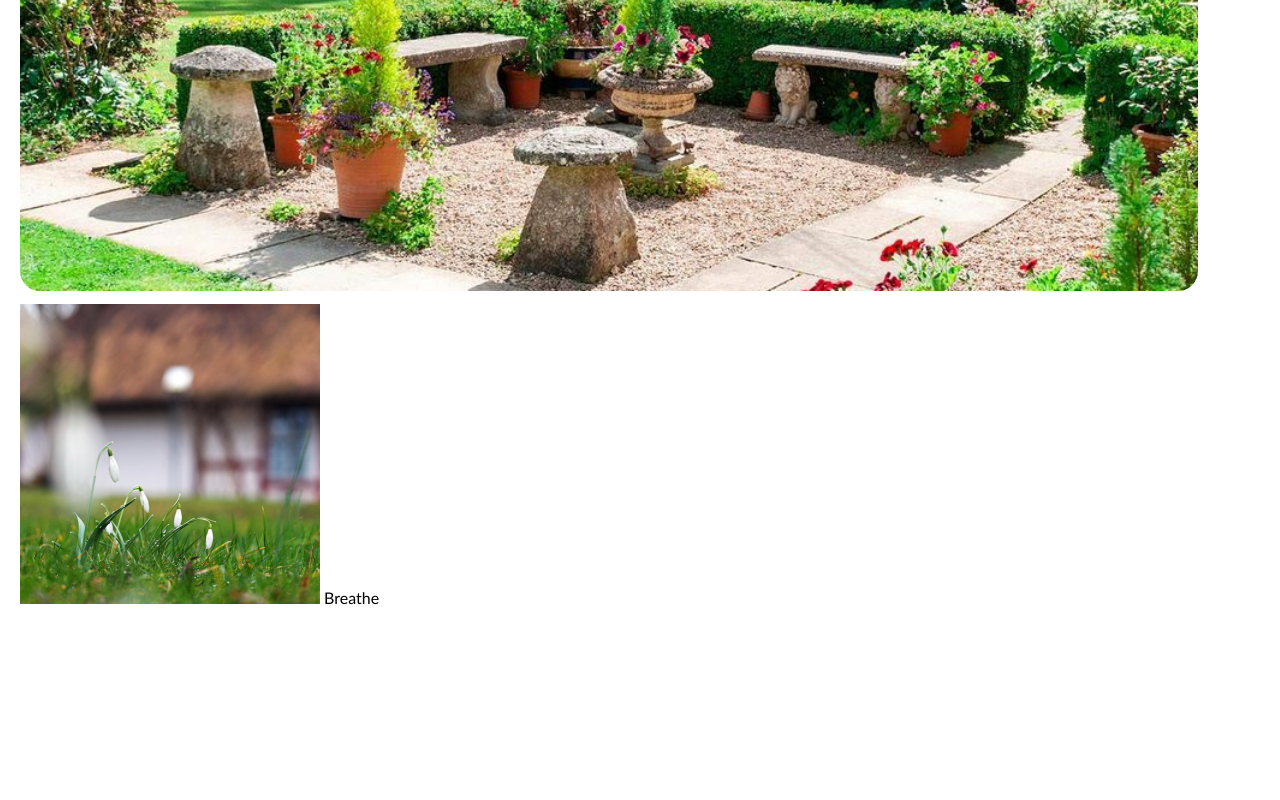
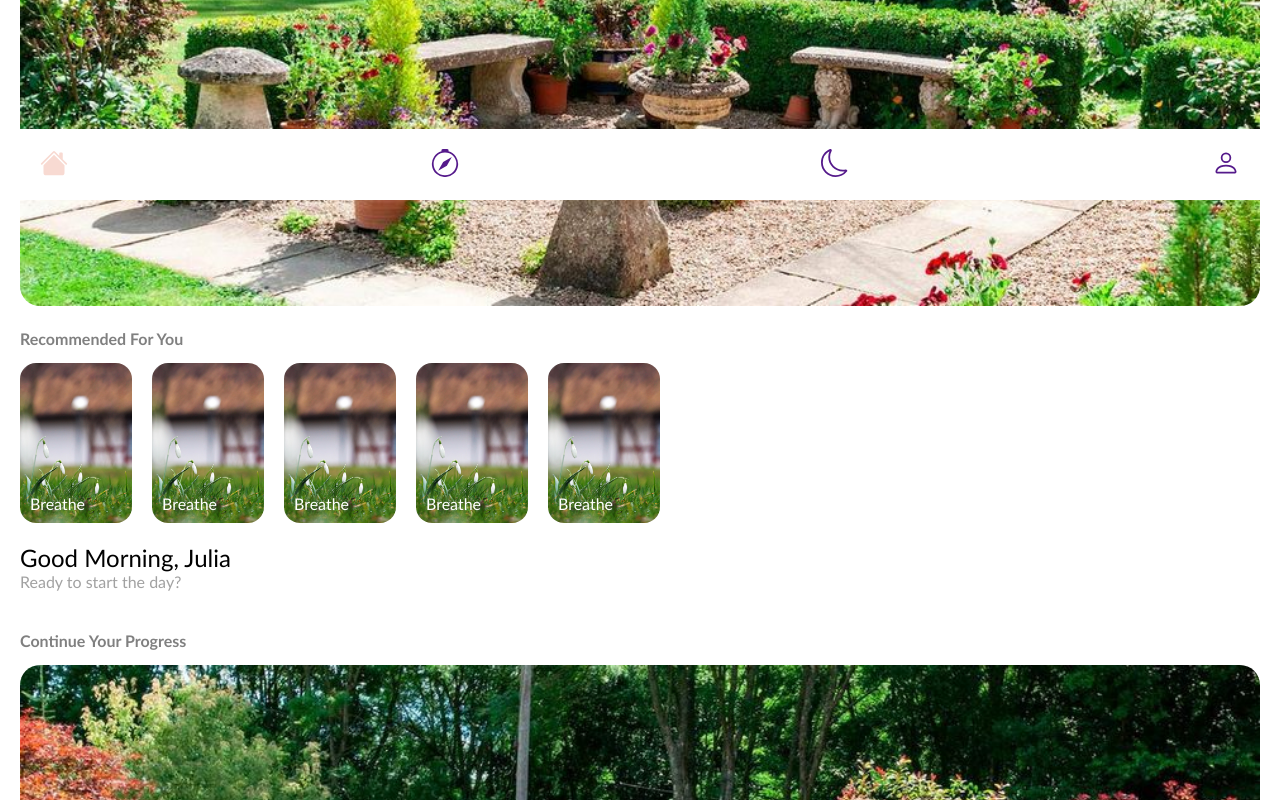
Before and after one commit to Roberto12541/pwa, a plain HTML site: page html/inicio.html in a window 1280 px wide. Shown: the part 600-1400 px from the top of the page. Before the commit the page ends 1207 px from the top, so only its background shows below. Drawn offline with Linux system fonts and the light colour scheme.

Commit message:
Home page

```diff
--- a/css/inicio.css
+++ b/css/inicio.css
@@ -3,6 +3,7 @@
   padding: 0;
   box-sizing: border-box;
   font-family: "Gill Sans", "Gill Sans MT", Calibri, "Trebuchet MS", sans-serif;
+  list-style: none;
 }
 h2 {
   font-weight: 500;
@@ -14,21 +15,66 @@ header {
   padding: 0 20px;
 }
 .page-header {
-  margin: 40px 0px;
+  margin: 20px 0px;
 }
 .page-header span {
   color: rgba(128, 128, 128, 0.74);
 }
 .page-body{
+  margin-top: 40px;
   display: flex;
   flex-direction: column;
-  gap: 10px;
+  gap: 20px;
 }
 .page-body .continue h4{
   margin-bottom: 15px;
   color: gray;
 }
 .page-body .continue img {
-  width: 95%;
+  width: 100%;
   border-radius: 20px;
 }
+.recomendaciones h4{
+  margin-bottom: 15px;
+  color: gray;
+}
+.contenedor-recomendaciones{
+  width: 100%;
+  overflow-x: scroll;
+  display: flex;
+  gap: 20px;
+}
+.contenedor-recomendaciones .recomendacion{
+  flex: 0 0 auto;
+  width: 7rem;
+  height: 10rem;
+  background-image: url("../img/Jardin.png");
+  background-size: cover;
+  background-position: center center;
+  border-radius: 1rem;
+  position: relative;
+}
+.contenedor-recomendaciones .recomendacion span{
+  color: white;
+  position: absolute;
+  bottom: 10px;
+  left: 10px;
+}
+footer{
+  background-color: white;
+  position: fixed;
+  /* border-top: 1px solid rgba(128, 128, 128, 0.164); */
+  width: 100%;
+  bottom: 0;
+}
+footer nav ul{
+  display: flex;
+  align-items: center;
+  justify-content: space-between;
+}
+footer nav ul li .activo{
+  color: #f8dad2;
+}
+footer nav{
+  padding: 20px 40px;
+}
--- a/html/inicio.html
+++ b/html/inicio.html
@@ -1,5 +1,6 @@
 <!DOCTYPE html>
 <html lang="es">
+
 <head>
   <meta charset="UTF-8">
   <meta http-equiv="X-UA-Compatible" content="IE=edge">
@@ -22,10 +23,13 @@
   <link rel="stylesheet" href="../css/inicio.css">
   <title>FloraTech</title>
 </head>
+
 <body>
   <header>
-    <svg xmlns="http://www.w3.org/2000/svg" width="24" height="24" fill="currentColor" class="bi bi-list" viewBox="0 0 16 16">
-      <path fill-rule="evenodd" d="M2.5 12a.5.5 0 0 1 .5-.5h10a.5.5 0 0 1 0 1H3a.5.5 0 0 1-.5-.5zm0-4a.5.5 0 0 1 .5-.5h10a.5.5 0 0 1 0 1H3a.5.5 0 0 1-.5-.5zm0-4a.5.5 0 0 1 .5-.5h10a.5.5 0 0 1 0 1H3a.5.5 0 0 1-.5-.5z"/>
+    <svg xmlns="http://www.w3.org/2000/svg" width="24" height="24" fill="currentColor" class="bi bi-list"
+      viewBox="0 0 16 16">
+      <path fill-rule="evenodd"
+        d="M2.5 12a.5.5 0 0 1 .5-.5h10a.5.5 0 0 1 0 1H3a.5.5 0 0 1-.5-.5zm0-4a.5.5 0 0 1 .5-.5h10a.5.5 0 0 1 0 1H3a.5.5 0 0 1-.5-.5zm0-4a.5.5 0 0 1 .5-.5h10a.5.5 0 0 1 0 1H3a.5.5 0 0 1-.5-.5z" />
     </svg>
   </header>
   <main>
@@ -40,14 +44,98 @@
           <img src="../img/jardin.jpg" alt="">
         </div>
         <div class="recomendaciones">
+          <h4>Recommended For You</h4>
+          <div class="contenedor-recomendaciones">
             <div class="recomendacion">
-            <img src="../img/Jardin.png" alt="">
               <span>Breathe</span>
+            </div>
+            <div class="recomendacion">
+              <span>Breathe</span>
+            </div>
+            <div class="recomendacion">
+              <span>Breathe</span>
+            </div>
+            <div class="recomendacion">
+              <span>Breathe</span>
+            </div>
+            <div class="recomendacion">
+              <span>Breathe</span>
+            </div>
+          </div>
+        </div>
+      </div>
+    </section>
+    <section class="page">
+      <div class="page-header">
+        <h2>Good Morning, Julia</h2>
+        <span>Ready to start the day?</span>
+      </div>
+      <div class="page-body">
+        <div class="continue">
+          <h4>Continue Your Progress</h4>
+          <img src="../img/jardin.jpg" alt="">
+        </div>
+        <div class="recomendaciones">
+          <h4>Recommended For You</h4>
+          <div class="contenedor-recomendaciones">
+            <div class="recomendacion">
+              <span>Breathe</span>
+            </div>
+            <div class="recomendacion">
+              <span>Breathe</span>
+            </div>
+            <div class="recomendacion">
+              <span>Breathe</span>
+            </div>
+            <div class="recomendacion">
+              <span>Breathe</span>
+            </div>
+            <div class="recomendacion">
+              <span>Breathe</span>
+            </div>
           </div>
         </div>
       </div>
     </section>
   </main>
+  <footer>
+    <nav>
+      <ul>
+        <li>
+          <a href="" class="activo">
+            <svg xmlns="http://www.w3.org/2000/svg" width="28" height="28" fill="currentColor"
+              class="bi bi-house-fill" viewBox="0 0 16 16">
+              <path
+                d="M8.707 1.5a1 1 0 0 0-1.414 0L.646 8.146a.5.5 0 0 0 .708.708L8 2.207l6.646 6.647a.5.5 0 0 0 .708-.708L13 5.793V2.5a.5.5 0 0 0-.5-.5h-1a.5.5 0 0 0-.5.5v1.293L8.707 1.5Z" />
+              <path d="m8 3.293 6 6V13.5a1.5 1.5 0 0 1-1.5 1.5h-9A1.5 1.5 0 0 1 2 13.5V9.293l6-6Z" />
+            </svg>
+          </a>
+        </li>
+        <li>
+          <a href="">
+            <svg xmlns="http://www.w3.org/2000/svg" width="28" height="28" fill="currentColor" class="bi bi-compass" viewBox="0 0 16 16">
+              <path d="M8 16.016a7.5 7.5 0 0 0 1.962-14.74A1 1 0 0 0 9 0H7a1 1 0 0 0-.962 1.276A7.5 7.5 0 0 0 8 16.016zm6.5-7.5a6.5 6.5 0 1 1-13 0 6.5 6.5 0 0 1 13 0z"/>
+              <path d="m6.94 7.44 4.95-2.83-2.83 4.95-4.949 2.83 2.828-4.95z"/>
+            </svg>
+          </a>
+        </li>
+        <li>
+          <a href="">
+            <svg xmlns="http://www.w3.org/2000/svg" width="28" height="28" fill="currentColor" class="bi bi-moon" viewBox="0 0 16 16">
+              <path d="M6 .278a.768.768 0 0 1 .08.858 7.208 7.208 0 0 0-.878 3.46c0 4.021 3.278 7.277 7.318 7.277.527 0 1.04-.055 1.533-.16a.787.787 0 0 1 .81.316.733.733 0 0 1-.031.893A8.349 8.349 0 0 1 8.344 16C3.734 16 0 12.286 0 7.71 0 4.266 2.114 1.312 5.124.06A.752.752 0 0 1 6 .278zM4.858 1.311A7.269 7.269 0 0 0 1.025 7.71c0 4.02 3.279 7.276 7.319 7.276a7.316 7.316 0 0 0 5.205-2.162c-.337.042-.68.063-1.029.063-4.61 0-8.343-3.714-8.343-8.29 0-1.167.242-2.278.681-3.286z"/>
+            </svg>
+          </a>
+        </li>
+        <li>
+          <a href="">
+            <svg xmlns="http://www.w3.org/2000/svg" width="28" height="28" fill="currentColor" class="bi bi-person" viewBox="0 0 16 16">
+              <path d="M8 8a3 3 0 1 0 0-6 3 3 0 0 0 0 6Zm2-3a2 2 0 1 1-4 0 2 2 0 0 1 4 0Zm4 8c0 1-1 1-1 1H3s-1 0-1-1 1-4 6-4 6 3 6 4Zm-1-.004c-.001-.246-.154-.986-.832-1.664C11.516 10.68 10.289 10 8 10c-2.29 0-3.516.68-4.168 1.332-.678.678-.83 1.418-.832 1.664h10Z"/>
+            </svg>
+          </a>
+        </li>
+      </ul>
+    </nav>
+  </footer>
 </body>
 
 <!-- <body class="contenido-principal">
@@ -98,4 +186,5 @@
   <script type="module" src="js/config.js"></script>
   <script src="../js/scripts.js"></script>
 </body> -->
+
 </html>
```
Lines whose indentation alone changed are shown as unchanged.
